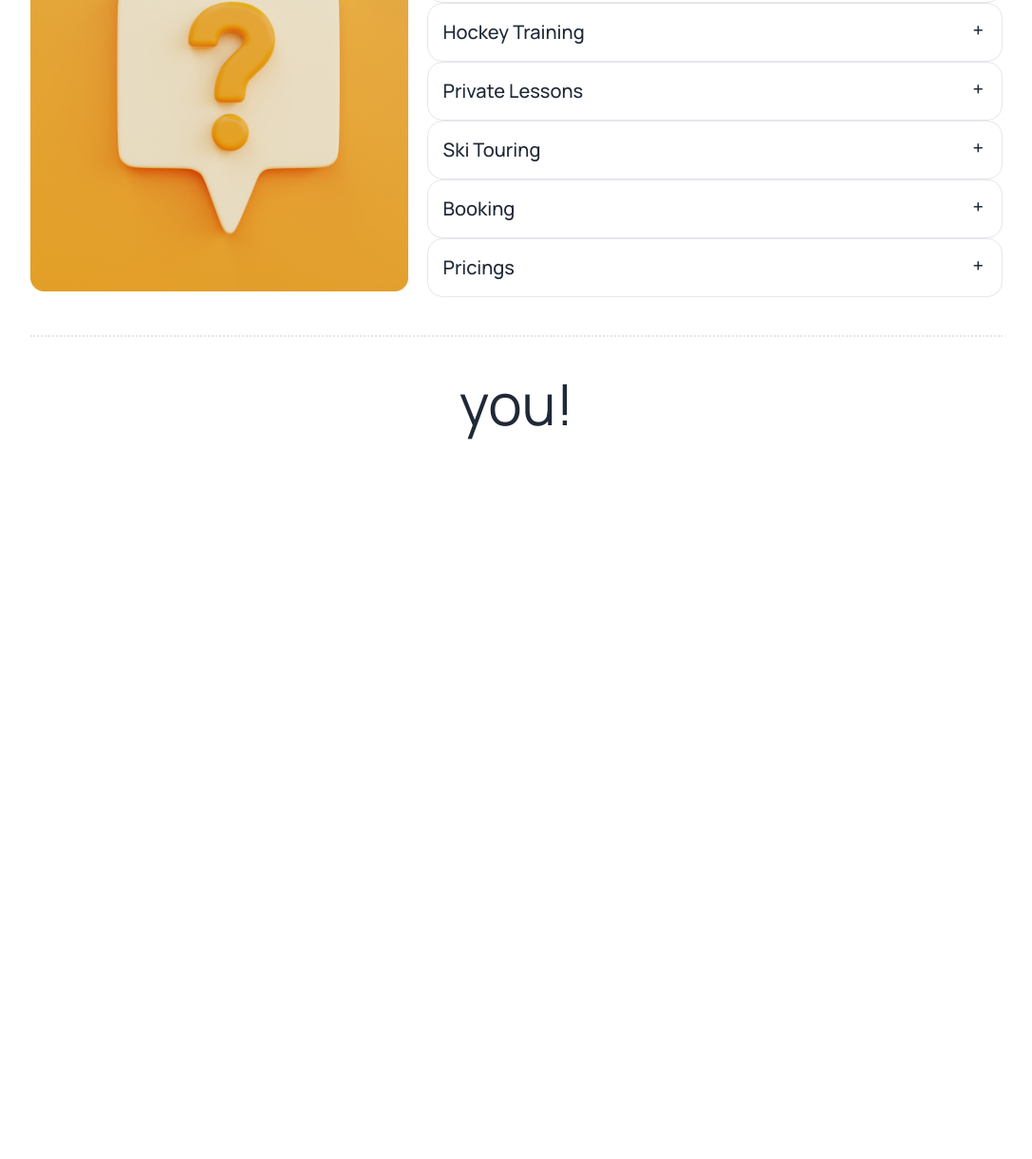
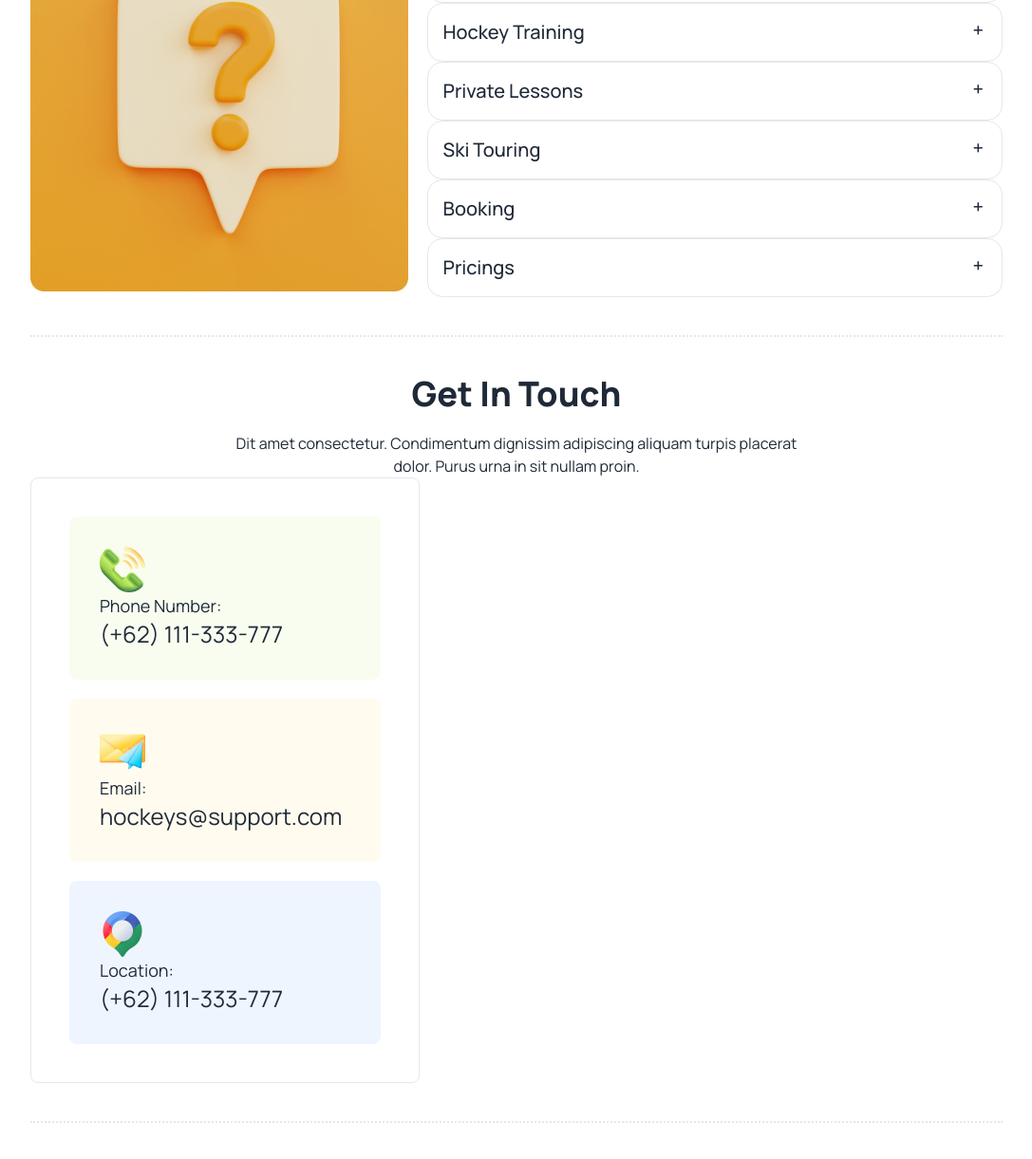
Before and after one commit to mdyeamin/Hockey-s-daisyUI, a plain HTML site: page index.html in a window 1280 px wide. Shown: the part 3678-4899 px from the top of the page at 95% size, without its empty margins (96-1183 px from the left). Before the commit the page ends 4144 px from the top, so only its background shows below. Drawn offline with nearby package versions, Linux system fonts and the light colour scheme.

Commit message:
get in touch contact area done

```diff
--- a/index.html
+++ b/index.html
@@ -672,7 +672,10 @@
               <input type="radio" name="my-accordion-3" />
               <div class="collapse-title text-xl font-medium">Hockey Training</div>
               <div class="collapse-content">
-                <p>Dolor sit amet consectetur. Ut urna diam quis sagittis. Elit elit enim sagittis turpis in magna. Lorem ipsum dolor sit amet, consectetur adipisicing elit. Fuga sed expedita hic voluptas laudantium culpa, sint laboriosam ab molestiae accusamus earum, assumenda nemo voluptatum id, aut accusantium esse similique illo.</p>
+                <p>Dolor sit amet consectetur. Ut urna diam quis sagittis. Elit elit enim sagittis turpis in magna.
+                  Lorem ipsum dolor sit amet, consectetur adipisicing elit. Fuga sed expedita hic voluptas laudantium
+                  culpa, sint laboriosam ab molestiae accusamus earum, assumenda nemo voluptatum id, aut accusantium
+                  esse similique illo.</p>
               </div>
             </div>
             <!-- q3 -->
@@ -712,7 +715,57 @@
       </div>
       <hr class=" border-2 border-t-0 border-l-0 border-r-0 border-dotted my-10">
     </div>
-    <h1 class="text-6xl lg:text-center md:text-center ss:text-center">you! </h1>
+    <!-- Get in tuch -->
+    <div class="container max-w-5xl mx-auto mb-8 my-8">
+      <div class="text-center">
+        <h2 class="text-4xl font-extrabold my-5">
+          Get In Touch
+        </h2>
+        <p>Dit amet consectetur. Condimentum dignissim adipiscing aliquam turpis placerat <br> dolor. Purus urna in sit
+          nullam proin. </p>
+      </div>
+      <!-- contact and email form -->
+      <div class="">
+        <div class="grid grid-cols-10">
+          <!-- number email location  -->
+          <div class="col-span-4 border rounded-lg p-10 space-y-5">
+            <!-- Phone  -->
+            <div class="bg-[#BCED6D1a] rounded-lg p-8">
+              <img src="Images/call.png" alt="">
+              <p class="text-lg">Phone Number:</p>
+              <h4 class="text-2xl">
+                (+62) 111-333-777
+              </h4>
+
+            </div>
+            <!-- Email -->
+            <div class="bg-[#FDDD5F1a] rounded-lg p-8">
+              <img src="Images/email.png" alt="">
+              <p class="text-lg">Email:</p>
+              <h4 class="text-2xl">
+                hockeys@support.com
+              </h4>
+            </div>
+            <!-- GPS  -->
+            <div class="bg-[#629CF31a] rounded-lg p-8">
+              <img src="Images/gps.png" alt="">
+              <p class="text-lg">Location:</p>
+              <h4 class="text-2xl">
+                (+62) 111-333-777
+              </h4>
+            </div>
+
+          </div>
+          <!-- send main form  -->
+          <div class="col-span-6">
+
+
+          </div>
+        </div>
+      </div>
+
+      <hr class=" border-2 border-t-0 border-l-0 border-r-0 border-dotted my-10">
+    </div>
   </main>
   <footer></footer>
 
--- a/tailwind.config.js
+++ b/tailwind.config.js
@@ -3,13 +3,13 @@ module.exports = {
     content: ["./src/**/*.{html,js}"],
     theme: {
       screens: {
-        // 'xs' : {'max' :  '576px'},
-        ss: '200px',
+        'xs' : {'max' :  '576px'},
+
       },
       extend: {
       },
       colors:{
-        'blue': '#1fb6ff',
+        'pii': '#1fb6ff',
       },
     },
     plugins: [],
```
Also changed, not shown: Images/call.png (renamed from Images/Group 1171275317.png), Images/email.png (renamed from Images/Group 1171275318.png), Images/gps.png (renamed from Images/Group 1171275321.png).
